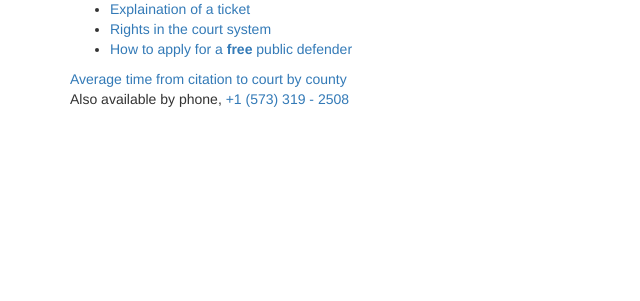
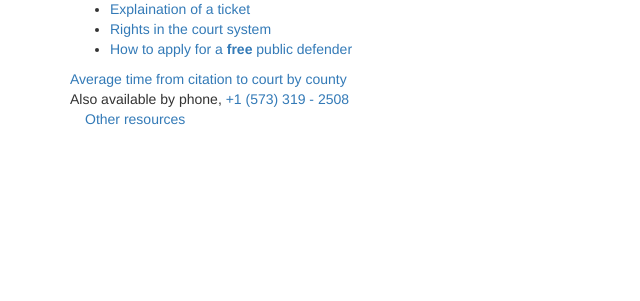
Before and after one commit to ixchi/GlobalHackV, a PHP site: template templates/resources.twig in a window 1280 px wide. Shown: the part 226-527 px from the top of the page, without its empty margins (0-640 px from the left). Run offline with PHP 8.4, Linux system fonts and the light colour scheme; the template is opened without the code that fills it, so the values that code supplies are empty; some libraries are stand-ins or nearby versions.

Commit message:
footer in all pages with resources

```diff
--- a/templates/layout.twig
+++ b/templates/layout.twig
@@ -12,6 +12,13 @@
 <body>
 	{% block content %}
 	{% endblock %}
+
+	<footer class="footer">
+		<div class="container">
+			<a href="/resources">Other resources</a>
+		</div>
+	</footer>
+
 	<script src="https://code.jquery.com/jquery-1.11.3.min.js"></script>
 	<script src="https://maxcdn.bootstrapcdn.com/bootstrap/3.3.5/js/bootstrap.min.js"></script>
 	<script src="https://cdnjs.cloudflare.com/ajax/libs/bootstrap-datepicker/1.4.0/js/bootstrap-datepicker.min.js"></script>
```
